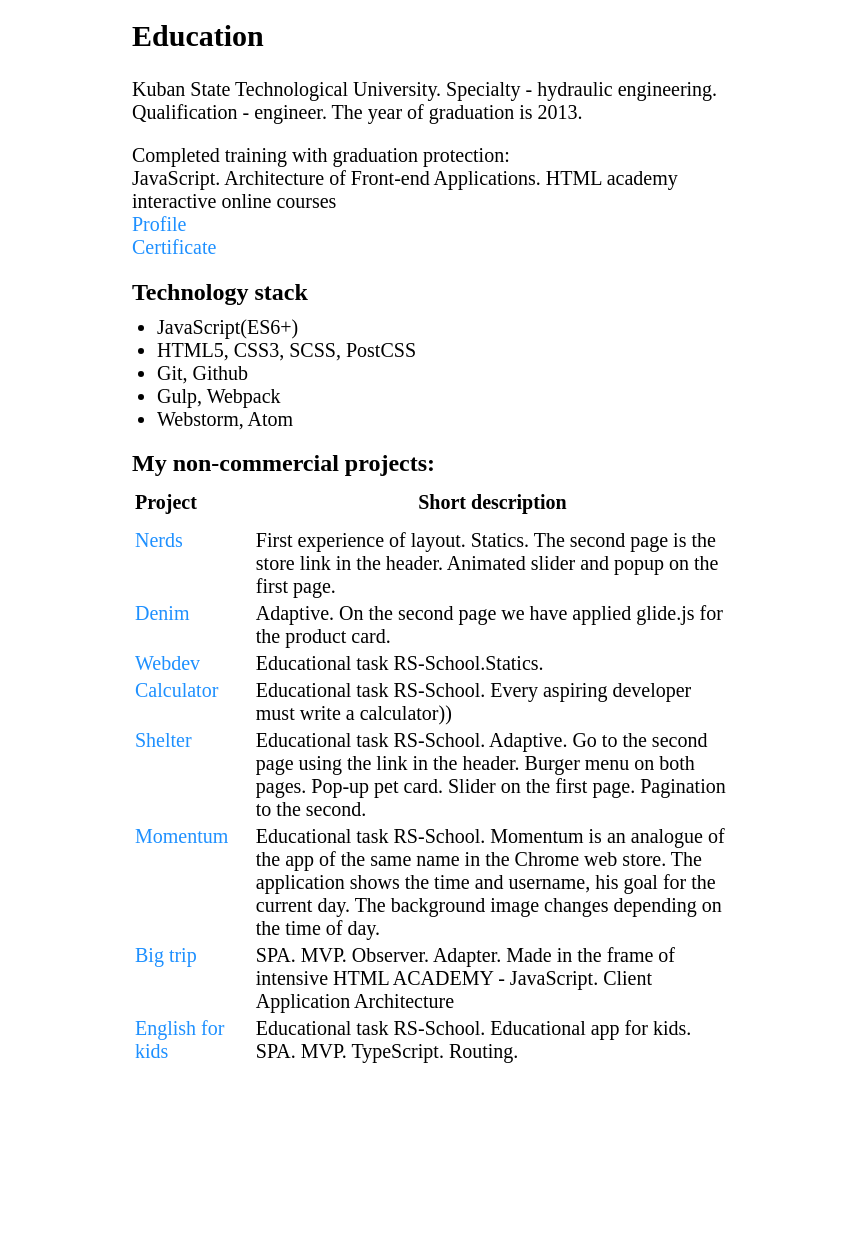
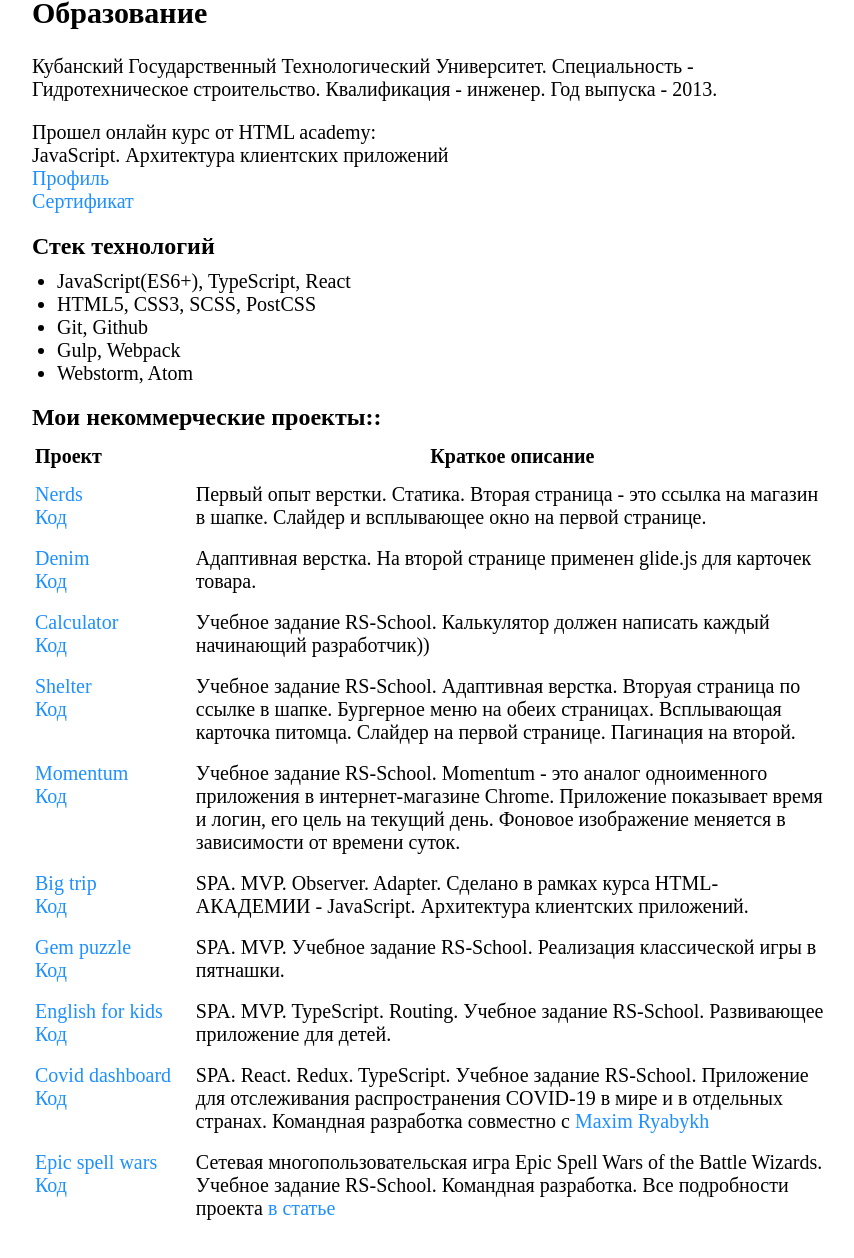
Before and after one commit to SonKn1ght/rsschool-cv, a plain HTML site: page index.html in a window 1280 px wide. Shown: the part 638-1896 px from the top of the page, without its empty margins (208-1062 px from the left). Before the commit the page ends 1742 px from the top, so only its background shows below. Drawn offline with Linux system fonts and the light colour scheme.

Commit message:
feat: translated into Russian, projects added

```diff
--- a/index.html
+++ b/index.html
@@ -2,18 +2,20 @@
 <html lang="en">
 <head>
     <meta charset="UTF-8">
+    <meta name="viewport" content="width=device-width,initial-scale=1">
     <link rel="stylesheet" href="style.css">
-    <title>Rolling Scopes School CV - Maxim Evgrashin</title>
+    <title>CV Maxim Evgrashin</title>
 </head>
 <body>
   <main class="container">
       <section class="name-photo">
-          <h1 class="name-photo__title">Maxim Evgrashin</h1>
+          <h1 class="name-photo__title">Максим Евграшин</h1>
           <img src="avatar.jpg" width="250" alt="avatar" class="name-photo__img">
       </section>
+
       <section class="located">
           <ul class="contact__list">
-              <li class="contact__item">Located in Krasnodar, Russia</li>
+              <li class="contact__item">Проживание: Краснодар, Россия</li>
               <li class="contact__item">+7 909 454 58 62</li>
               <li class="contact__item contact__item--git">
                   <a href="http://github.com/SonKn1ght/" class="contact__link">github.com/SonKn1ght/</a>
@@ -25,35 +27,36 @@
       </section>
 
       <section class="about">
-          <h2>About me</h2>
-          <p>
-              Graduated from the Kuban State Technological University with a degree in Hydraulic Engineering.<br>
-              And worked on the construction of bridges in the Krasnodar Territory for six years as a foreman.<br>
-              I got interested in web development initially as a hobby.<br>
-              After some time, I decided to change the field of professional activity.<br>
-              And here I am))
+          <h2>Обо мне</h2>
+          <p class="about__text">
+              <span>Закончил обучение на факультете строительства и управления недвижимостью  Кубанского Государственного Технологического Университета.</span>
+              <span>После чего проработал прорабом на строительстве мостов более шести лет.</span>
+              <span>С веб-разработкой познакомился благодарю другу подкинувшему ссылку.</span>
+              <span>Началось всё как хобби. Спустя некоторое время понял, что мне очень интересна эта область, и принял решение о смене профессии.</span>
           </p>
 
       </section>
 
       <section class="education">
-          <h2>Education</h2>
+          <h2>Образование</h2>
           <p>
-              Kuban State Technological University. Specialty - hydraulic engineering. Qualification - engineer. The year of graduation is 2013.
+              <span>Кубанский Государственный Технологический Университет. Специальность - Гидротехническое строительство. Квалификация - инженер. Год выпуска - 2013.</span>
+              <span></span>
+              <span></span>
           </p>
-          <p>
-              Completed training with graduation protection: <br>
-              JavaScript. Architecture of Front-end Applications. HTML academy interactive online courses<br>
-              <a href="https://htmlacademy.ru/profile/id372351">Profile</a><br>
-              <a href="https://assets.htmlacademy.ru/certificates/intensive/169/372351.pdf?1601409981">Certificate</a>
+          <p class="education__text">
+              <span>Прошел онлайн курс от HTML academy:</span>
+              <span>JavaScript. Архитектура клиентских приложений</span>
+              <a href="https://htmlacademy.ru/profile/id372351">Профиль</a>
+              <a href="https://assets.htmlacademy.ru/certificates/intensive/169/372351.pdf?1601409981">Сертификат</a>
           </p>
 
       </section>
 
       <section class="stack">
-          <h2>Technology stack</h2>
+          <h2>Стек технологий</h2>
           <ul>
-              <li>JavaScript(ES6+)</li>
+              <li>JavaScript(ES6+), TypeScript, React</li>
               <li>HTML5, CSS3, SCSS, PostCSS</li>
               <li>Git, Github</li>
               <li>Gulp, Webpack</li>
@@ -63,60 +66,111 @@
       </section>
 
       <section class="example">
-          <h2 class="examples__title">My non-commercial projects:</h2>
+          <h2 class="examples__title">Мои некоммерческие проекты::</h2>
 
               <table>
                   <thead>
                   <tr>
-                      <th width="20%" align="left">Project</th>
-                      <th width="80%">Short description</th>
+                      <th width="20%" align="left">Проект</th>
+                      <th width="80%">Краткое описание</th>
                   </tr>
                   </thead>
                   <tbody>
                   <tr>
-                      <td><a href="https://sonkn1ght.github.io/Nerds/">Nerds</a></td>
-                      <td>First experience of layout. Statics. The second page is the store link in the header. Animated slider and popup on the first page.</td>
+                      <td class="example__cell">
+                          <a href="https://sonkn1ght.github.io/Nerds/" target="_blank">Nerds</a>
+                          <a href="https://github.com/SonKn1ght/Nerds" target="_blank">Код</a>
+                      </td>
+                      <td>Первый опыт верстки. Статика.
+                          Вторая страница - это ссылка на магазин в шапке.
+                          Cлайдер и всплывающее окно на первой странице.</td>
                   </tr>
                   <tr>
-                      <td><a href="https://sonkn1ght.github.io/Denim/build/">Denim</a></td>
-                      <td>Adaptive. On the second page we have applied glide.js for the product card.</td>
+                      <td class="example__cell">
+                          <a href="https://sonkn1ght.github.io/Denim/build/" target="_blank">Denim</a>
+                          <a href="https://github.com/SonKn1ght/Denim/" target="_blank">Код</a>
+                      </td>
+                      <td>Адаптивная верстка. На второй странице применен glide.js для карточек товара.</td>
                   </tr>
                   <tr>
-                      <td><a href="https://rolling-scopes-school.github.io/sonkn1ght-JS2020Q3/webdev/">Webdev</a></td>
-                      <td>Educational task RS-School.Statics.</td>
+                      <td class="example__cell">
+                          <a href="https://rolling-scopes-school.github.io/sonkn1ght-JS2020Q3/calculator/" target="_blank">Calculator</a>
+                          <a href="https://github.com/SonKn1ght/calculator/" target="_blank">Код</a>
+                      </td>
+                      <td>Учебное задание RS-School. Калькулятор должен написать каждый начинающий разработчик))</td>
                   </tr>
                   <tr>
-                      <td><a href="https://rolling-scopes-school.github.io/sonkn1ght-JS2020Q3/calculator/">Calculator</a></td>
-                      <td>Educational task RS-School. Every aspiring developer must write a calculator))</td>
-                  </tr>
-                  <tr>
-                      <td><a href="https://rolling-scopes-school.github.io/sonkn1ght-JS2020Q3/shelter/pages/main/main.html">Shelter</a></td>
-                      <td>Educational task RS-School. Adaptive. Go to the second page using the link in the header.
-                          Burger menu on both pages. Pop-up pet card. Slider on the first page.
-                          Pagination to the second.
+                      <td class="example__cell">
+                          <a href="https://rolling-scopes-school.github.io/sonkn1ght-JS2020Q3/shelter/pages/main/main.html" target="_blank">Shelter</a>
+                          <a href="https://github.com/SonKn1ght/shelter" target="_blank">Код</a>
+                      </td>
+                      <td>Учебное задание RS-School. Адаптивная верстка. Вторуая страница по ссылке в шапке.
+                          Бургерное меню на обеих страницах. Всплывающая карточка питомца. Слайдер на первой странице.
+                          Пагинация на второй.
                       </td>
                   </tr>
                   <tr>
-                      <td><a href="https://rolling-scopes-school.github.io/sonkn1ght-JS2020Q3/momentum/">Momentum</a></td>
+                      <td class="example__cell">
+                          <a href="https://rolling-scopes-school.github.io/sonkn1ght-JS2020Q3/momentum/" target="_blank">Momentum</a>
+                          <a href="https://github.com/SonKn1ght/momentum/" target="_blank">Код</a>
+                      </td>
                       <td>
-                          Educational task RS-School.
-                          Momentum is an analogue of the app of the same name in the Chrome web store.
-                          The application shows the time and username, his goal for the current day.
-                          The background image changes depending on the time of day.
+                          Учебное задание RS-School.
+                          Momentum - это аналог одноименного приложения в интернет-магазине Chrome.
+                          Приложение показывает время и логин, его цель на текущий день.
+                          Фоновое изображение меняется в зависимости от времени суток.
                       </td>
                   </tr>
                   <tr>
-                      <td><a href="https://sonkn1ght.github.io/372351-big-trip-12/public/">Big trip</a></td>
+                      <td class="example__cell">
+                          <a href="https://sonkn1ght.github.io/372351-big-trip-12/public/" target="_blank">Big trip</a>
+                          <a href="https://github.com/SonKn1ght/372351-big-trip-12" target="_blank">Код</a>
+                      </td>
                       <td>
-                          SPA. MVP. Observer. Adapter. Made in the frame of intensive HTML ACADEMY - JavaScript. Client Application Architecture
+                          SPA. MVP. Observer. Adapter. Сделано в рамках курса HTML-АКАДЕМИИ - JavaScript. Архитектура клиентских приложений.
                       </td>
                   </tr>
                   <tr>
-                      <td><a href="https://rolling-scopes-school.github.io/sonkn1ght-JS2020Q3/english-for-kids/">English for kids</a></td>
+                      <td class="example__cell">
+                          <a href="https://rolling-scopes-school.github.io/sonkn1ght-JS2020Q3/gem-puzzle/" target="_blank">Gem puzzle</a>
+                          <a href="https://github.com/SonKn1ght/gem-puzzle" target="_blank">Код</a>
+                      </td>
                       <td>
-                          Educational task RS-School.
-                          Educational app for kids.
+                          SPA. MVP. Учебное задание RS-School. Реализация классической игры в пятнашки.
+                      </td>
+                  </tr>
+                  <tr>
+                      <td class="example__cell">
+                          <a href="https://rolling-scopes-school.github.io/sonkn1ght-JS2020Q3/english-for-kids/">English for kids</a>
+                          <a href="https://github.com/SonKn1ght/english-for-kids/">Код</a>
+                      </td>
+                      <td>
                           SPA. MVP. TypeScript. Routing.
+                          Учебное задание RS-School.
+                          Развивающее приложение для детей.
+                      </td>
+                  </tr>
+                  <tr>
+                      <td class="example__cell">
+                          <a href="https://sonkn1ght-covid-dashboard.netlify.app/" target="_blank">Covid dashboard</a>
+                          <a href="https://github.com/SonKn1ght/covid-dashboard/tree/develop/" target="_blank">Код</a>
+                      </td>
+                      <td>
+                          SPA. React. Redux. TypeScript. Учебное задание RS-School.
+                          Приложение для отслеживания распространения COVID-19 в мире и в отдельных странах.
+                          Командная разработка совместно с <a href="https://github.com/ryabykhms/" target="_blank">Maxim Ryabykh</a>
+                      </td>
+                  </tr>
+                  <tr>
+                      <td class="example__cell">
+                          <a href="https://epic-spell-wars.ru/" target="_blank">Epic spell wars</a>
+                          <a href="https://github.com/ai297/rs-clone/" target="_blank">Код</a>
+                      </td>
+                      <td>
+                          Сетевая многопользовательская игра Epic Spell Wars of the Battle Wizards.
+                          Учебное задание RS-School.
+                          Командная разработка. Все подробности проекта
+                          <a href="https://ansiv.medium.com/%D1%81%D0%B5%D1%82%D0%B5%D0%B2%D0%B0%D1%8F-%D0%BC%D0%BD%D0%BE%D0%B3%D0%BE%D0%BF%D0%BE%D0%BB%D1%8C%D0%B7%D0%BE%D0%B2%D0%B0%D1%82%D0%B5%D0%BB%D1%8C%D1%81%D0%BA%D0%B0%D1%8F-%D0%B8%D0%B3%D1%80%D0%B0-epic-spell-wars-of-the-battle-wizards-f22c9e966427/" target="_blank">в статье</a>
                       </td>
                   </tr>
                   </tbody>
--- a/style.css
+++ b/style.css
@@ -12,16 +12,16 @@ body {
 }
 
 .container {
-    width: 600px;
+    width: 800px;
     min-width: 300px;
     margin: 0 auto;
     background-color: white;
 }
 
-@media (max-width: 600px) {
+@media (max-width: 800px) {
     .container {
         width: 100%;
-        padding-bottom: 0 10px;
+        padding: 0 10px;
     }
 }
 
@@ -40,7 +40,27 @@ body {
 .name-photo__title {
     width: 250px;
     font-size: 30px;
+    text-align: center;
     align-self: center;
+}
+
+.about__text {
+    display: flex;
+    flex-direction: column;
+}
+
+.education__text {
+    display: flex;
+    flex-direction: column;
+}
+
+.example__cell {
+    display: flex;
+    flex-direction: column;
+}
+
+.example td {
+    padding-bottom: 15px;
 }
 
 .contact__item {
```
